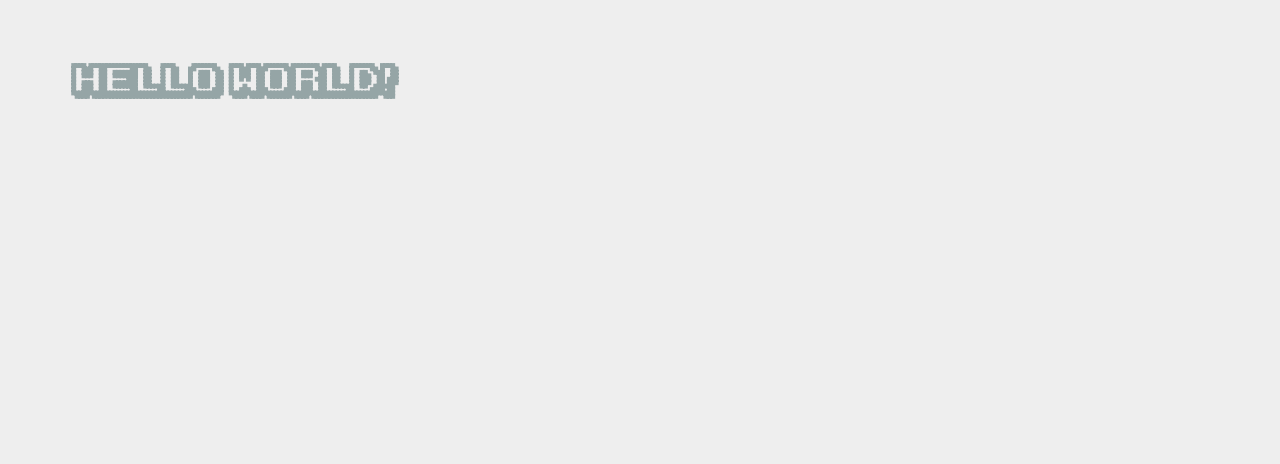
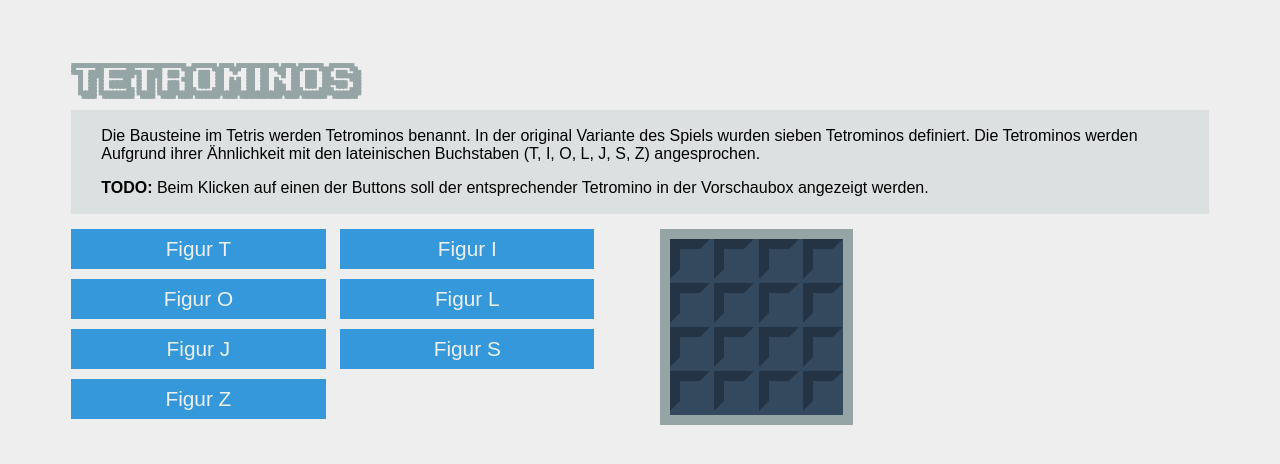
Before and after one commit to eddiriarte/motion-tetris, a website built with webpack: page projekt/vorlagen/index.html in a window 1280 px wide. Built offline with nearby package versions, Linux system fonts and the light colour scheme; a web font is replaced by a local one.

Commit message:
[Aufgabe 1] Tetrominos definieren und anzeigen

```diff
--- a/projekt/darstellung/_schriftarten.scss
+++ b/projekt/darstellung/_schriftarten.scss
@@ -7,3 +7,6 @@
     font-weight: normal;
     font-style: normal;
 }
+
+// @import url(https://fonts.googleapis.com/css?family=Raleway:400,800);
+@import url(https://fonts.googleapis.com/css?family=Monda:400,700);
--- a/projekt/darstellung/tetris.scss
+++ b/projekt/darstellung/tetris.scss
@@ -4,10 +4,11 @@
 
 body {
     background: #eee;
+    font-family: 'Monda', sans-serif;
+}
+
+h1, h2, h3, h4 {
     font-family: 'Karmatic Arcade';
-    &.debug * {
-        outline: 1px solid red;
-    }
 }
 
 h2 {
@@ -83,6 +84,51 @@
 /**    TETROMINOS                                              **/
 /****************************************************************/
 
+.container {
+    display: flex;
+    justify-content: space-between;
+}
+
+.spalte {
+    width: calc(50% - 20px);
+}
+
+.beschreibung {
+    padding: 1px 30px;
+    background-color: rgba(149, 165, 166, .2);
+    margin-bottom: 15px;
+}
+
+.raster {
+    background: #34495e;
+    border: 10px solid #95a5a6;
+    display: inline-block;
+    position: relative;
+    margin: auto;
+    width: auto;
+}
+
+.btn {
+    outline: 0;
+    border: 0;
+    color: #ecf0f1;
+    background-color: #3498db;
+    padding: 8px 16px;
+    font-size: 1.3em;
+    width: calc(50% - 20px);
+    margin-right: 10px;
+    margin-bottom: 10px;
+
+    &:hover {
+        background-color: #2980b9;
+    }
+
+    &.hell {
+        color: #2c3e50;
+        background-color: #ecf0f1;
+    }
+}
+
 .tetro {
     display: inline-grid;
     outline-offset: inherit;
@@ -93,11 +139,6 @@
     height: 20px;
     margin: 0;
     opacity: 0.3;
-
-    &.filled {
-        border-style: ridge;
-        opacity: 1;
-    }
 
     &.J {
         background-color: $j_background_color;
@@ -134,8 +175,10 @@
         border-color: $z_background_color;
     }
 
-    &.complete {
+    &.complete, &.gefuellt {
         background-color: #fff;
         border-color: #bbb;
+        border-style: ridge;
+        opacity: 1;
     }
 }
--- a/projekt/skripte/index.js
+++ b/projekt/skripte/index.js
@@ -1 +1,68 @@
 import '../darstellung/tetris.scss';
+
+const O =  [
+    [1, 1],
+    [1, 1],
+];
+
+const I = [
+    [0],
+];
+
+const L = [
+    [0],
+];
+
+const J = [
+    [0],
+];
+
+const S = [
+    [0],
+];
+
+const Z = [
+    [0],
+];
+
+const T = [
+    [0],
+];
+
+
+
+/**
+ * =================================================================
+ * IHR BRAUCH EUCH NICHT UM DIESEN TEIL ZU KÜMMERN IM MOMENT!
+ * =================================================================
+ */
+
+// Zeichnet einen Tetro in der Vorschaubox
+const figurAnzeigen = (tetro) => {
+    for (let zeile = 0; zeile < 4; zeile++) {
+        const indexY = tetro.length - 1 - zeile;
+        for (let spalte = 0; spalte < 4; spalte++) {
+            const zelle = document.getElementById('vorschau_' + (3 - zeile) + '-' + spalte);
+
+            if (zeile >= tetro.length || spalte >= tetro.length) {
+                zelle.className = 'tetro';
+                continue;
+            }
+
+            const wert = tetro[tetro.length - 1 - zeile][spalte];
+            zelle.className = (wert < 1) ? 'tetro' : 'tetro gefuellt';
+        }
+    }
+};
+
+// Globale Variablen/Funktionen werden an das `window` Objekt geknüpft
+Object.assign(window, {
+    O,
+    I,
+    L,
+    J,
+    S,
+    Z,
+    T,
+    figurAnzeigen
+});
--- a/projekt/vorlagen/index.html
+++ b/projekt/vorlagen/index.html
@@ -18,7 +18,54 @@
 <body>
 
     <div id="seite">
-        <h2>Hello World!</h2>
+        <h2>Tetrominos</h2>
+
+        <article class="beschreibung">
+            <p>
+                Die Bausteine im Tetris werden Tetrominos benannt. In der original Variante des Spiels wurden sieben Tetrominos definiert.
+                Die Tetrominos werden Aufgrund ihrer Ähnlichkeit mit den lateinischen Buchstaben (T, I, O, L, J, S, Z) angesprochen.
+            </p>
+
+            <p><strong>TODO:</strong> Beim Klicken auf einen der Buttons soll der entsprechender Tetromino in der Vorschaubox angezeigt werden.</p>
+
+        </article>
+
+
+        <div class="container">
+            <section class="spalte auswahl">
+                <button class="btn" onclick="figurAnzeigen(T)">Figur T</button>
+                <button class="btn" onclick="figurAnzeigen(I)">Figur I</button>
+                <button class="btn" onclick="figurAnzeigen(O)">Figur O</button>
+                <button class="btn" onclick="figurAnzeigen(L)">Figur L</button>
+                <button class="btn" onclick="figurAnzeigen(J)">Figur J</button>
+                <button class="btn" onclick="figurAnzeigen(S)">Figur S</button>
+                <button class="btn" onclick="figurAnzeigen(Z)">Figur Z</button>
+            </section>
+            <section class="spalte vorschau">
+                <div class="raster">
+                    <div id="vorschau_0-0" class="tetro"></div>
+                    <div id="vorschau_0-1" class="tetro"></div>
+                    <div id="vorschau_0-2" class="tetro"></div>
+                    <div id="vorschau_0-3" class="tetro"></div>
+                    <br>
+                    <div id="vorschau_1-0" class="tetro"></div>
+                    <div id="vorschau_1-1" class="tetro"></div>
+                    <div id="vorschau_1-2" class="tetro"></div>
+                    <div id="vorschau_1-3" class="tetro"></div>
+                    <br>
+                    <div id="vorschau_2-0" class="tetro"></div>
+                    <div id="vorschau_2-1" class="tetro"></div>
+                    <div id="vorschau_2-2" class="tetro"></div>
+                    <div id="vorschau_2-3" class="tetro"></div>
+                    <br>
+                    <div id="vorschau_3-0" class="tetro"></div>
+                    <div id="vorschau_3-1" class="tetro"></div>
+                    <div id="vorschau_3-2" class="tetro"></div>
+                    <div id="vorschau_3-3" class="tetro"></div>
+                </div>
+            </section>
+        </div>
+
     </div>
 
 </body>
```
